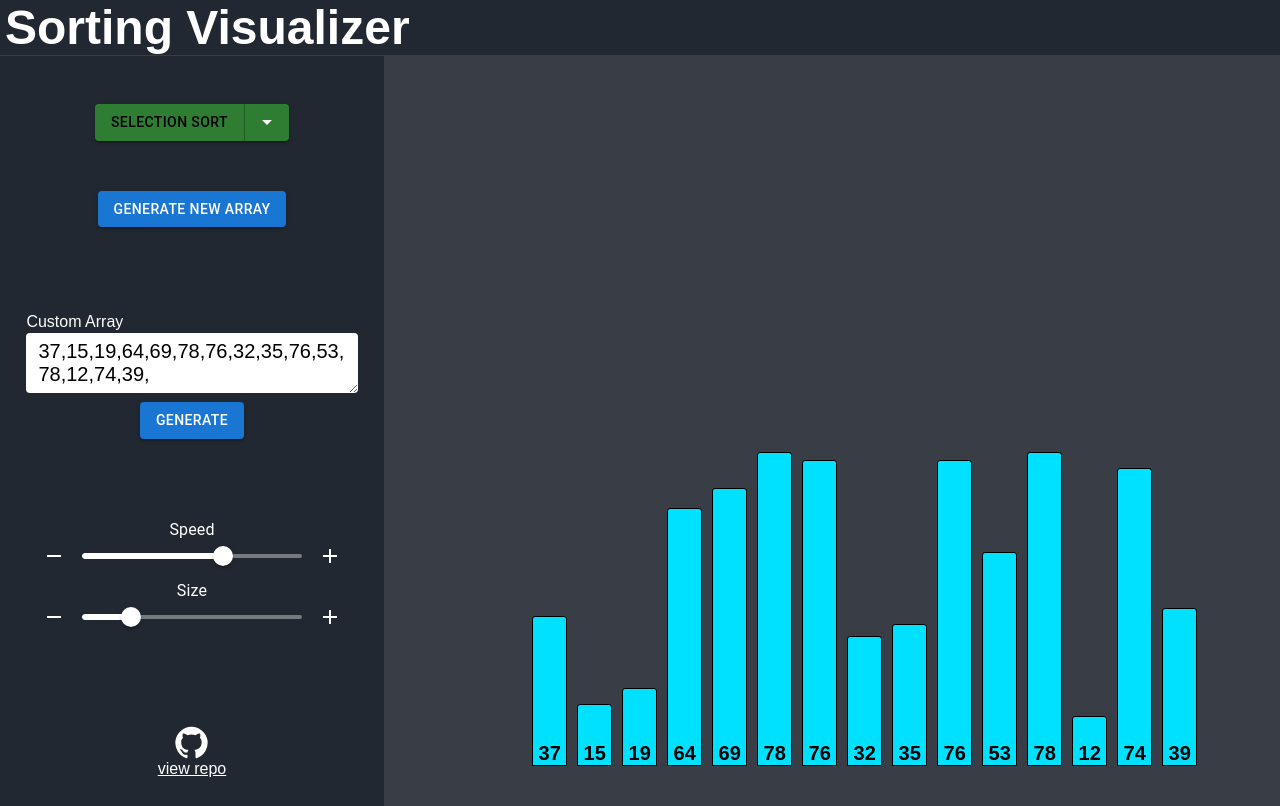
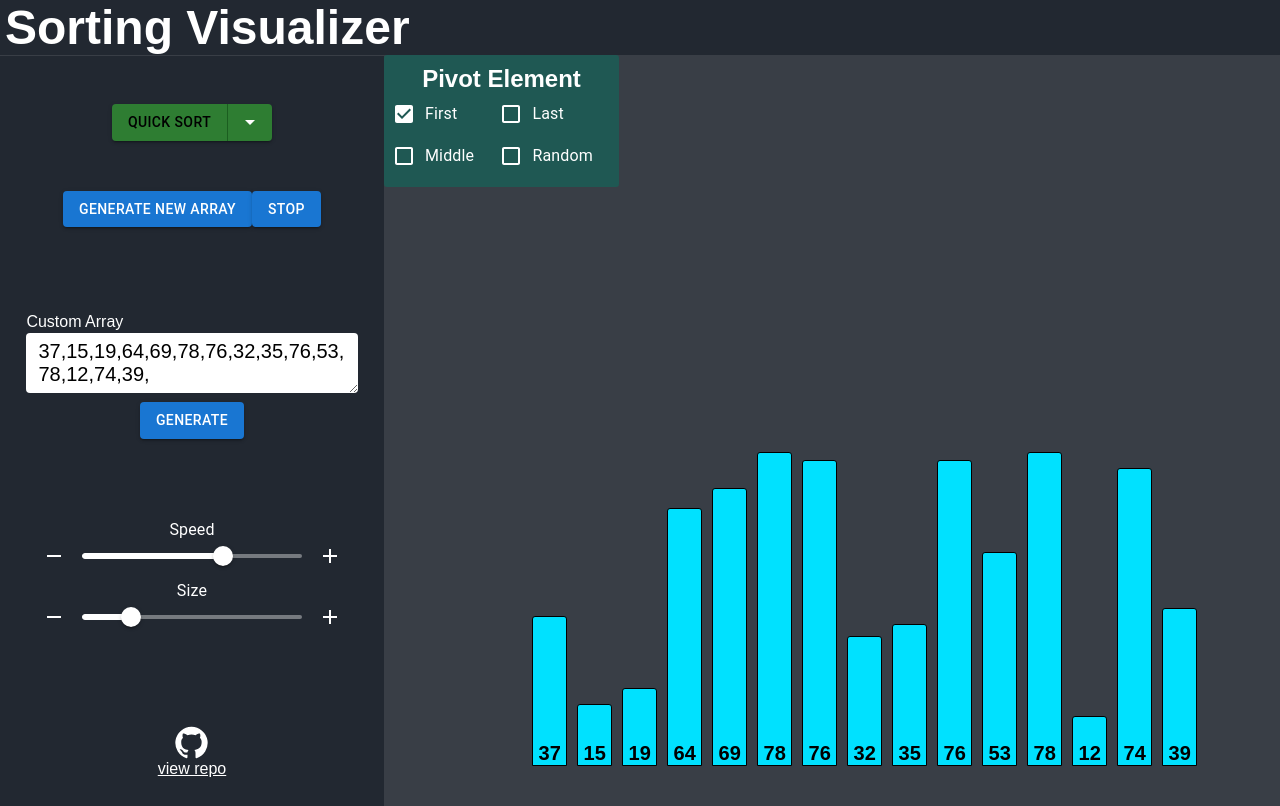
Before and after one commit to brijsiyag/Sorting-Visualizer, a React (Create React App) app: page / in a window 1280 px wide. Built offline with nearby package versions, Linux system fonts and the light colour scheme; a web font is replaced by a local one.

Commit message:
feat: Quick Sort (Last element Pivot)

```diff
--- a/src/Algorithms/Bubble_sort.js
+++ b/src/Algorithms/Bubble_sort.js
@@ -1,4 +1,5 @@
-const Insertion_sort = (arr, speed, setIsDisabled) => {
+const Insertion_sort = async (arr, speed, setIsDisabled) => {
+  return await new Promise((resolve, reject) => {
     var i = 0,
       j = 0,
       flag = true;
@@ -27,6 +28,7 @@ const Insertion_sort = (arr, speed, setIsDisabled) => {
           flag = true;
         }
       } else if (i >= arr.length) {
+        resolve(true);
         clearInterval(intervalProp);
         setIsDisabled(false);
       } else {
@@ -41,6 +43,7 @@ const Insertion_sort = (arr, speed, setIsDisabled) => {
         flag = true;
       }
     }, speed);
+  });
 };
 
 export default Insertion_sort;
--- /dev/null
+++ b/src/Algorithms/quick_sort.js
@@ -0,0 +1,85 @@
+const elementSelect = (id) => {
+  return document.querySelector(`#id${id}`);
+};
+
+const removeClasses = (classNames) => {
+  classNames.forEach((className) => {
+    document.querySelectorAll(`.${className}`)?.forEach((element) => {
+      element.classList.remove(className);
+    });
+  });
+};
+
+const addClass = (low, high, arr, className) => {
+  for (let i = low; i <= high; i++) {
+    elementSelect(arr[i].id).classList.add(className);
+  }
+};
+
+const partition = async (arr, low, high, speed) => {
+  console.log(low, high);
+  return await new Promise(async (resolve, reject) => {
+    let pivot = arr[high].value;
+    elementSelect(arr[high].id)?.classList.add("red");
+    let i = low - 1,
+      j = low;
+    const innerInterval = setInterval(() => {
+      if (j >= high) {
+        if (j === high) {
+          let first = elementSelect(arr[i + 1].id);
+          let second = elementSelect(arr[high].id);
+          [first.style.transform, second.style.transform] = [
+            second.style.transform,
+            first.style.transform,
+          ];
+          [arr[i + 1], arr[high]] = [arr[high], arr[i + 1]];
+        } else {
+          resolve(i + 1);
+          clearInterval(innerInterval);
+        }
+      } else if (arr[j]?.value <= pivot) {
+        i++;
+        let first = elementSelect(arr[i].id);
+        let second = elementSelect(arr[j].id);
+        [first.style.transform, second.style.transform] = [
+          second.style.transform,
+          first.style.transform,
+        ];
+        second.classList.add("green");
+        [arr[i], arr[j]] = [arr[j], arr[i]];
+      }
+      if (j < high) {
+        elementSelect(arr[j]?.id)?.classList.add("purple");
+      }
+      j++;
+    }, speed);
+  });
+};
+const qSort = async (arr, low, high, speed) => {
+  if (low < high) {
+    let pi = await partition(arr, low, high, speed);
+    elementSelect(arr[pi].id).classList.add("yellow");
+    removeClasses(["green", "red", "purple", "blue"]);
+    addClass(low, pi - 1, arr, "blue");
+    await qSort(arr, low, pi - 1, speed);
+    removeClasses(["green", "red", "purple", "blue"]);
+    addClass(pi + 1, high, arr, "blue");
+    await qSort(arr, pi + 1, high, speed);
+  } else {
+    elementSelect(arr[low]?.id)?.classList.add("yellow");
+    elementSelect(arr[high]?.id)?.classList.add("yellow");
+  }
+};
+
+const Quick_sort = async (arr, speed, setIsDisabled) => {
+  console.log(arr);
+  addClass(0, arr.length - 1, arr, "blue");
+  await qSort(arr, 0, arr.length - 1, speed);
+  for (let i = 1; i <= arr.length; i++) {
+    elementSelect(i).classList.add("yellow");
+  }
+  setIsDisabled(false);
+  console.log(arr);
+};
+
+export default Quick_sort;
--- a/src/Body/Body.css
+++ b/src/Body/Body.css
@@ -5,6 +5,12 @@
   flex-basis: 70%;
   justify-content: center;
   align-items: flex-end;
+  position: relative;
+}
+.body-controller-container {
+  position: absolute;
+  top: 0;
+  left: 0;
 }
 
 .bars-container {
@@ -31,13 +37,17 @@
   justify-content: center;
   color: black;
 }
-.bar:hover {
-  font-size: 3rem !important;
+.barcount {
+  color: black;
+}
+.bar:hover .barcount {
+  font-size: 2rem !important;
   color: white;
+  transform: translateY(2rem);
 }
 
 .blue {
-  background-color: blue;
+  background-color: rgb(0, 174, 255);
 }
 
 .green {
@@ -51,3 +61,7 @@
 .yellow {
   background-color: rgb(255, 165, 0);
 }
+
+.purple {
+  background-color: purple;
+}
--- a/src/Body/Body.js
+++ b/src/Body/Body.js
@@ -2,6 +2,7 @@ import React from "react";
 import { useEffect } from "react";
 import { useSelector, useDispatch } from "react-redux";
 import { arrGenerator } from "../features/SortingSlice";
+import QuickSortPivot from "./BodyParts/QuickSortPivot";
 import "./Body.css";
 function Body() {
   const dispatch = useDispatch();
@@ -14,6 +15,9 @@ function Body() {
   return (
     <>
       <div className="body-main-container">
+        <div className="body-controller-container">
+          <QuickSortPivot />
+        </div>
         <div className="bars-container">
           <div className="container red blue">
             {arr.map((item, index) => {
@@ -23,7 +27,6 @@ function Body() {
                   className="bar"
                   style={{
                     width: 500 / size + "px",
-                    fontSize: `min(${300 / size}px, 2rem)`,
                     height: item.value * 4,
                     transform: `translate(${
                       (600 / size + 5) * index
@@ -31,7 +34,12 @@ function Body() {
                     transition: `transform ${speed / 1500}s ease`,
                   }}
                 >
-                  {item.value}
+                  <span
+                    style={{ fontSize: `min(${300 / size}px, 2rem)` }}
+                    className="barcount"
+                  >
+                    {item.value}
+                  </span>
                 </div>
               );
             })}
--- /dev/null
+++ b/src/Body/BodyParts/QuickSortPivot.css
@@ -0,0 +1,16 @@
+.quick-sort-pivot-body {
+  background-color: rgba(0, 119, 99, 0.459);
+  padding: 10px;
+  border-radius: 3px;
+}
+
+.quick-sort-pivot-checkbox-container {
+  display: grid;
+  text-align: left;
+  grid-auto-flow: column;
+  grid-auto-columns: 1fr 1fr;
+}
+
+.quick-sort-pivot-checkbox {
+  text-align: left;
+}
--- /dev/null
+++ b/src/Body/BodyParts/QuickSortPivot.js
@@ -0,0 +1,74 @@
+import React from "react";
+import FormGroup from "@mui/material/FormGroup";
+import FormControlLabel from "@mui/material/FormControlLabel";
+import Checkbox from "@mui/material/Checkbox";
+import { setPivot } from "../../features/SortingSlice";
+import { useDispatch, useSelector } from "react-redux";
+import "./QuickSortPivot.css";
+const QuickSortPivot = () => {
+  const dispatch = useDispatch();
+  const { pivot } = useSelector((state) => {
+    return state.sortingVisualizer;
+  });
+  return (
+    <div className="quick-sort-pivot-body">
+      <h2>Pivot Element</h2>
+      <FormGroup>
+        <div className="quick-sort-pivot-checkbox-container">
+          <FormControlLabel
+            className="quick-sort-pivot-checkbox"
+            control={
+              <Checkbox
+                checked={pivot === 0}
+                onClick={() => {
+                  dispatch(setPivot(0));
+                }}
+              />
+            }
+            label="First"
+          />
+          <FormControlLabel
+            className="quick-sort-pivot-checkbox"
+            control={
+              <Checkbox
+                checked={pivot === 1}
+                onClick={() => {
+                  dispatch(setPivot(1));
+                }}
+              />
+            }
+            label="Last"
+          />
+        </div>
+        <div className="quick-sort-pivot-checkbox-container">
+          <FormControlLabel
+            className="quick-sort-pivot-checkbox"
+            control={
+              <Checkbox
+                checked={pivot === 2}
+                onClick={() => {
+                  dispatch(setPivot(2));
+                }}
+              />
+            }
+            label="Middle"
+          />
+          <FormControlLabel
+            className="quick-sort-pivot-checkbox"
+            control={
+              <Checkbox
+                checked={pivot === 3}
+                onClick={() => {
+                  dispatch(setPivot(3));
+                }}
+              />
+            }
+            label="Random"
+          />
+        </div>
+      </FormGroup>
+    </div>
+  );
+};
+
+export default QuickSortPivot;
--- a/src/SideBar/Buttons/Buttons.js
+++ b/src/SideBar/Buttons/Buttons.js
@@ -12,8 +12,13 @@ import Insertion_sort from "../../Algorithms/insertion_sort";
 import Bubble_sort from "../../Algorithms/bubble_sort";
 import Selection_sort from "../../Algorithms/selection_sort";
 import Merge_sort from "../../Algorithms/merge_sort";
+import Quick_sort from "../../Algorithms/quick_sort";
 import { useSelector, useDispatch } from "react-redux";
-import { setIsDisabled, arrGenerator } from "../../features/SortingSlice";
+import {
+  setIsDisabled,
+  arrGenerator,
+  setArr,
+} from "../../features/SortingSlice";
 import "./Buttons.css";
 const options = [
   "Insertion Sort",
@@ -25,25 +30,31 @@ const options = [
 
 export default function SplitButton() {
   const dispatch = useDispatch();
-  const { arr, speed, isDisabled } = useSelector((state) => {
+  const { arr, speed, isDisabled, pivot } = useSelector((state) => {
     return state.sortingVisualizer;
   });
   const [open, setOpen] = React.useState(false);
   const anchorRef = React.useRef(null);
-  const [selectedIndex, setSelectedIndex] = React.useState(2);
+  const [selectedIndex, setSelectedIndex] = React.useState(4);
   const setDisabled = (val) => {
     dispatch(setIsDisabled(val));
   };
-
-  const getArr = async () => {
-    return await arr;
-  };
   const handleClick = async () => {
-    selectedIndex === 0 && Insertion_sort([...arr], speed, setDisabled);
-    selectedIndex === 1 && Bubble_sort([...arr], speed, setDisabled);
-    selectedIndex === 2 && Selection_sort([...arr], speed, setDisabled);
-    selectedIndex === 3 && Merge_sort(getArr, speed, setDisabled);
     setDisabled(true);
+    selectedIndex === 0 && (await Insertion_sort([...arr], speed, setDisabled));
+    selectedIndex === 1 && (await Bubble_sort([...arr], speed, setDisabled));
+    selectedIndex === 2 && (await Selection_sort([...arr], speed, setDisabled));
+    selectedIndex === 3 && (await Merge_sort([...arr], speed, setDisabled));
+    selectedIndex === 4 &&
+      (await Quick_sort([...arr], speed, setDisabled, pivot));
+    let arrCopy = [...arr];
+    let tempArr = [];
+    arrCopy.forEach((element) => {
+      tempArr.push(element.value);
+    });
+    tempArr.sort();
+    console.log(tempArr);
+    dispatch(setArr(tempArr));
   };
 
   const handleMenuItemClick = (event, index) => {
@@ -72,7 +83,10 @@ export default function SplitButton() {
           aria-label="split button"
         >
           <Button
-            style={{ color: isDisabled ? "white" : "black" }}
+            style={{
+              color: isDisabled ? "white" : "black",
+              border: isDisabled && "1px solid white",
+            }}
             onClick={handleClick}
             disabled={isDisabled}
           >
@@ -85,6 +99,7 @@ export default function SplitButton() {
             aria-expanded={open ? "true" : undefined}
             aria-label="select merge strategy"
             aria-haspopup="menu"
+            style={{ color: "white", border: isDisabled && "1px solid white" }}
             onClick={handleToggle}
             disabled={isDisabled}
           >
@@ -136,11 +151,20 @@ export default function SplitButton() {
             dispatch(arrGenerator());
           }}
           disabled={isDisabled}
+          style={{ color: "white", border: isDisabled && "1px solid white" }}
           color="primary"
           variant="contained"
         >
           Generate New Array
         </Button>
+        <Button
+          style={{ color: "white" }}
+          color="primary"
+          variant="contained"
+          className="stop-btn"
+        >
+          Stop
+        </Button>
       </div>
     </>
   );
--- a/src/features/SortingSlice.js
+++ b/src/features/SortingSlice.js
@@ -7,6 +7,7 @@ export const counterSlice = createSlice({
     speed: 500,
     size: 15,
     isDisabled: false,
+    pivot: 0,
   },
   reducers: {
     setSpeed: (state, action) => {
@@ -36,6 +37,7 @@ export const counterSlice = createSlice({
           element.classList.remove("green");
           element.classList.remove("yellow");
           element.classList.remove("red");
+          element.classList.remove("blue");
         }
       }
       return {
@@ -65,6 +67,7 @@ export const counterSlice = createSlice({
           element.classList.remove("green");
           element.classList.remove("yellow");
           element.classList.remove("red");
+          element.classList.remove("blue");
         }
       }
       return {
@@ -72,11 +75,23 @@ export const counterSlice = createSlice({
         arr: tempArr,
       };
     },
+    setPivot: (state, action) => {
+      return {
+        ...state,
+        pivot: action.payload,
+      };
+    },
   },
 });
 
-// Action creators are generated for eac\h case reducer function
-export const { setSpeed, setSize, setArr, setIsDisabled, arrGenerator } =
-  counterSlice.actions;
+// Action creators are generated for each case reducer function
+export const {
+  setSpeed,
+  setSize,
+  setArr,
+  setIsDisabled,
+  arrGenerator,
+  setPivot,
+} = counterSlice.actions;
 
 export default counterSlice.reducer;
```
Also changed, not shown: src/Algorithms/insertion_sort.js (+4 -7 lines), src/Algorithms/merge_sort.js (+5 -34 lines), src/Algorithms/selection_sort.js (+8 -6 lines), src/SideBar/Input/ArrayInput.js (+4 -3 lines). Lines whose indentation alone changed are shown as unchanged.
